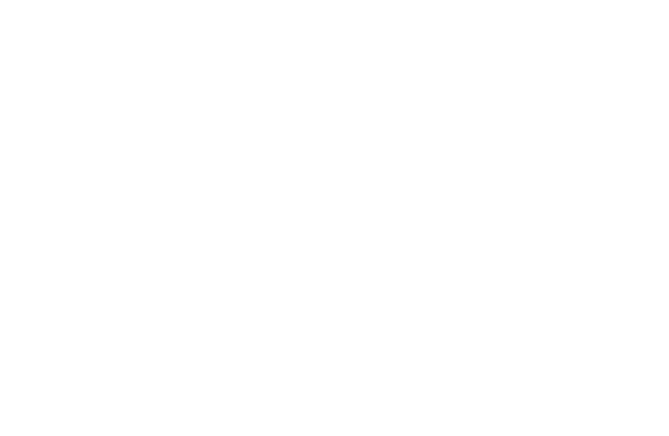
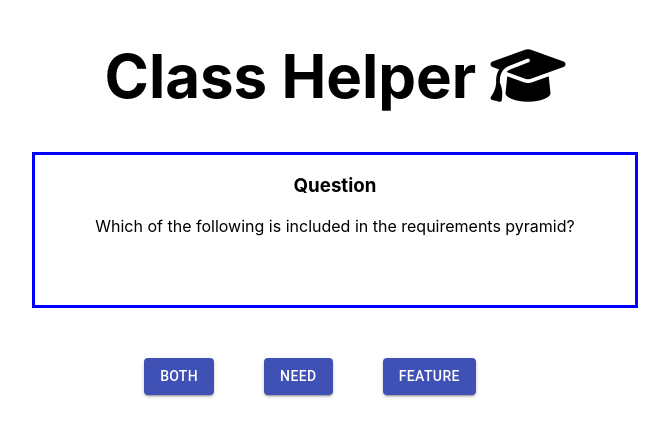
Before and after one commit to seansio1995/ClassHelper, a React (Create React App) app: page /studentquiz in a window 1280 px wide. Shown: the top 436 px of the page, without its empty margins (305-974 px from the left). Built offline with nearby package versions, Linux system fonts and the light colour scheme.

Commit message:
make quiz question for student

```diff
--- /dev/null
+++ b/src/StudentQuiz.js
@@ -0,0 +1,81 @@
+import React, { Component } from 'react';
+import Box from "@material-ui/core/Box";
+import Button from "@material-ui/core/Button";
+
+class StudentQuiz extends Component {
+    constructor(props) {
+        super(props);
+        this.state = {
+            firstColor : "primary",
+            secondColor : "primary",
+            thirdColor : "primary"
+        }
+    }
+
+    handleChoice = (choice) => {
+        switch (choice) {
+            case "first":
+                this.setState({firstColor : "secondary"});
+                break;
+            case "second":
+                this.setState({secondColor : "secondary"});
+                break;
+            case "third":
+                this.setState({thirdColor : "secondary"});
+                break;
+        }
+    }
+
+    render() {
+        return (
+            <div style={pageStyle}>
+                <div style={headerStyle}>
+                    <h1>Class Helper <i className="fas fa-graduation-cap" ></i></h1>
+                </div>
+
+                <div style = {{margin:"0 auto", border: '3px solid blue', width : "600px", height : "150px"}}>
+                    <h3>Question</h3>
+                    <p>Which of the following is included in the requirements pyramid?</p>
+                </div>
+
+                <div style={{marginTop : "50px"}}>
+                    <Button
+                        type="submit"
+                        variant="contained"
+                        color={this.state.firstColor}
+                        style = {{marginRight : "50px"}}
+                        onClick = {() => this.handleChoice("first")}
+                    > Both </Button>
+
+                    <Button
+                        type="submit"
+                        variant="contained"
+                        color={this.state.secondColor}
+                        style = {{marginRight : "50px"}}
+                        onClick = {() => this.handleChoice("second")}
+                    > Need </Button>
+
+
+                    <Button
+                        type="submit"
+                        variant="contained"
+                        color={this.state.thirdColor}
+                        style = {{marginRight : "50px"}}
+                        onClick = {() => this.handleChoice("third")}
+                    > Feature </Button>
+                </div>
+            </div>
+        )
+    }
+}
+
+
+const pageStyle = {
+    textAlign: "center"
+}
+
+const headerStyle = {
+    fontSize : "30px",
+    textAlign : "center"
+}
+export default StudentQuiz;
--- a/src/index.js
+++ b/src/index.js
@@ -12,6 +12,7 @@
 import MessageWarning from "./MessageWarning";
 import FacialWarning from "./FacialWarning";
 import InstructorLimit from './components/InstructorLimit'
+import StudentQuiz from "./StudentQuiz";
 
 const routing = (
     <Router>
@@ -29,6 +30,7 @@
                 return null;
             }}/>
             <Route path = "/instructorLimit" component = {InstructorLimit}/>
+            <Route path = "/studentquiz" component = {StudentQuiz}/>
         </div>
     </Router>
 )
```
